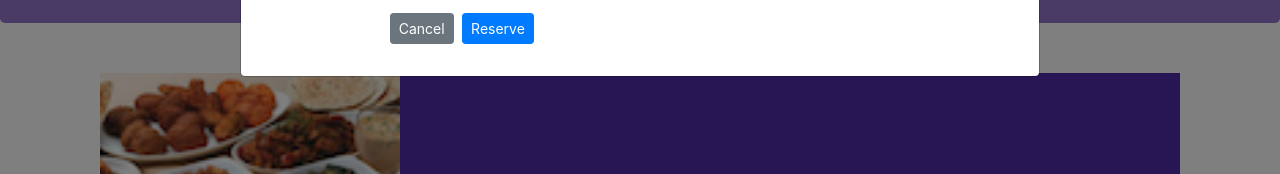
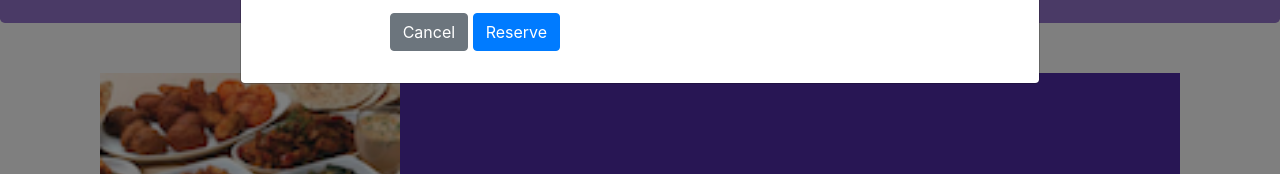
Before and after one commit to kostamir/conFusion, a website: page index.html in a window 1280 px wide. Both pictures are taken after a click on the button "Reserve Table". Shown: the part 311-485 px from the top of the page. Drawn offline with nearby package versions, Linux system fonts and the light colour scheme.

Commit message:
Assignment 3 corrections.

```diff
--- a/index.html
+++ b/index.html
@@ -51,8 +51,8 @@
                     <form>
                         <div class="form-row">
                             <div class="form-group col-sm-4">
-                                    <label class="sr-only" for="exampleInputEmail3">Email address</label>
-                                    <input type="email" class="form-control form-control-sm mr-1" id="exampleInputEmail3" placeholder="Enter email">
+                                <label class="sr-only" for="exampleInputEmail3">Email address</label>
+                                <input type="email" class="form-control form-control-sm mr-1" id="exampleInputEmail3" placeholder="Enter email">
                             </div>
                             <div class="form-group col-sm-4">
                                 <label class="sr-only" for="exampleInputPassword3">Password</label>
@@ -140,8 +140,8 @@
                         </div>
                         <div class="form-group row">
                             <div class="offset-md-2 col-md-10">
-                                <button type="button" class="btn btn-secondary btn-sm ml-auto" data-dismiss="modal">Cancel</button>
-                                <button type="submit" class="btn btn-primary btn-sm ml-1">Reserve</button>
+                                <button type="button" class="btn btn-secondary ml-auto" data-dismiss="modal">Cancel</button>
+                                <button type="submit" class="btn btn-primary">Reserve</button>
                             </div>
                         </div>
                     </form>
```
